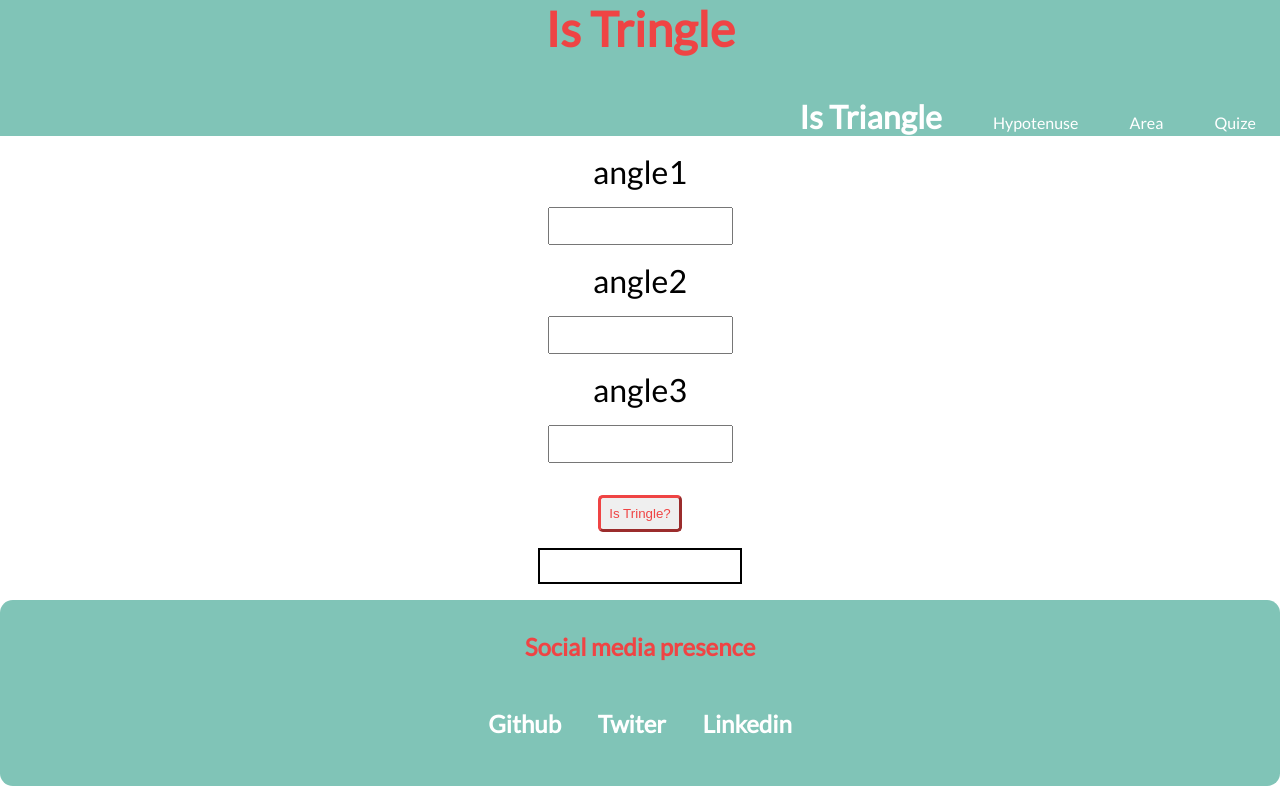
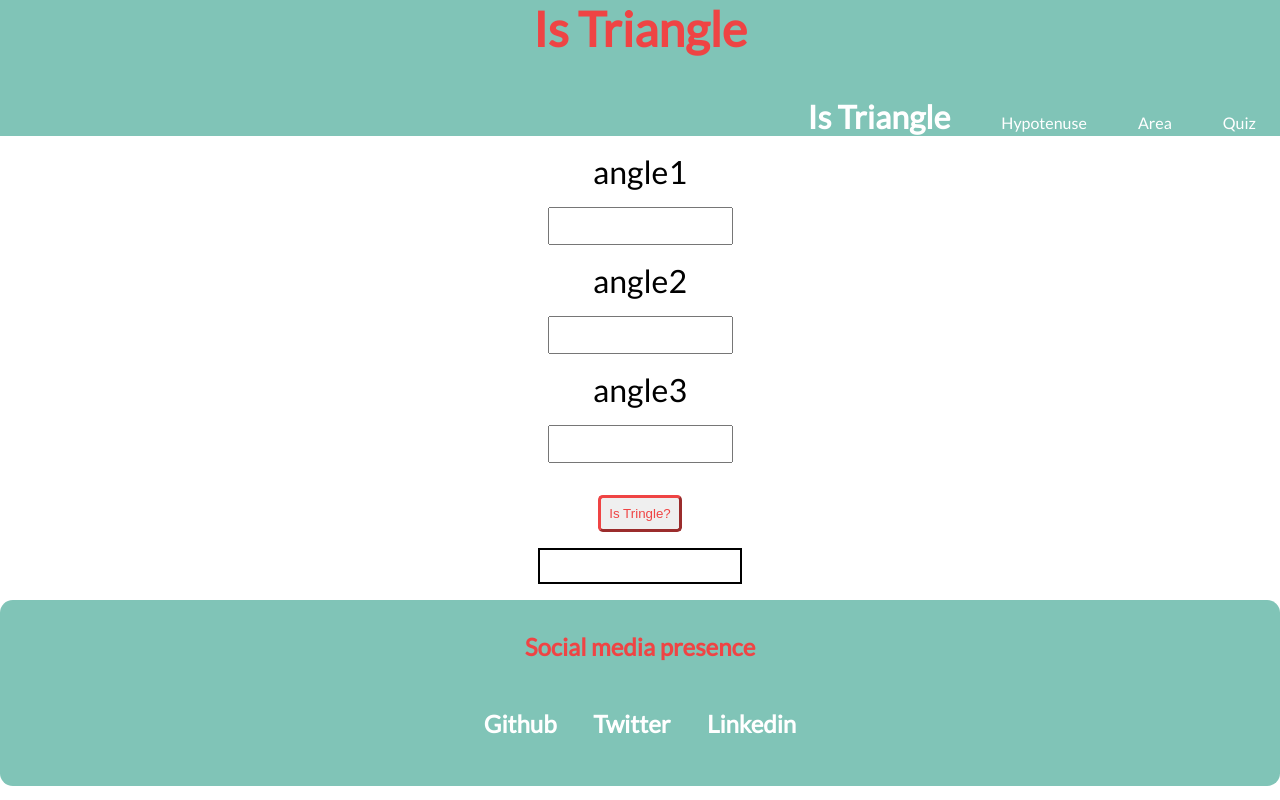
Before and after one commit to Abhi044738/fun-with-tringle, a plain HTML site: page index.html in a window 1280 px wide. Drawn offline with Linux system fonts and the light colour scheme.

Commit message:
chore:build

```diff
--- a/index.html
+++ b/index.html
@@ -8,7 +8,7 @@
     <link href="style.css" rel="stylesheet" type="text/css">
 </head>
 <body>
-    <nav class="navigation"><h1>Is Tringle</h1>
+    <nav class="navigation"><h1>Is Triangle</h1>
 
         <ul class="nav-margin lis-in-nav-aliment">
             <li class="unorder-inline-list">
@@ -21,7 +21,7 @@
                 <a class="link" href="/area.html">Area</a>
             </li>
             <li class="unorder-inline-list">
-                <a class="link" href="/quiz.html">Quize</a>
+                <a class="link" href="/quiz.html">Quiz</a>
             </li>
         </ul>
     </nav>
@@ -43,7 +43,7 @@
                 <a class="link" href="https://github.com/Abhi044738">Github</a>
             </li>
             <li class="margin unorder-inline-list">
-                <a class="link" href="/">Twiter</a>
+                <a class="link" href="/">Twitter</a>
             </li>
             <li class="margin unorder-inline-list">
                 <a class="link" href="/">Linkedin</a>
```
Also changed, not shown: Hypotenuse.html (+2 -2 lines), area.html (+2 -2 lines), quiz.html (+24 -15 lines).
